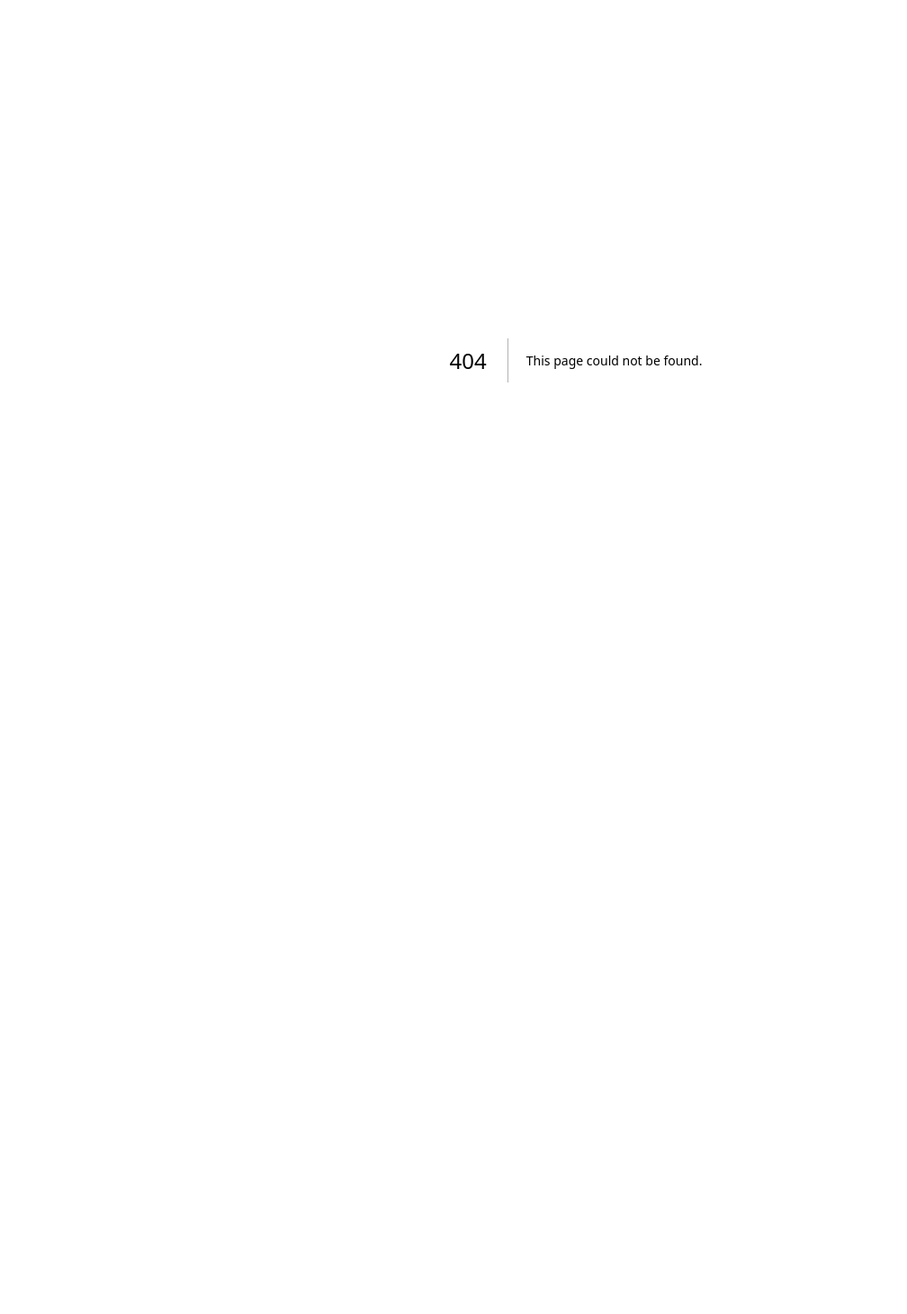
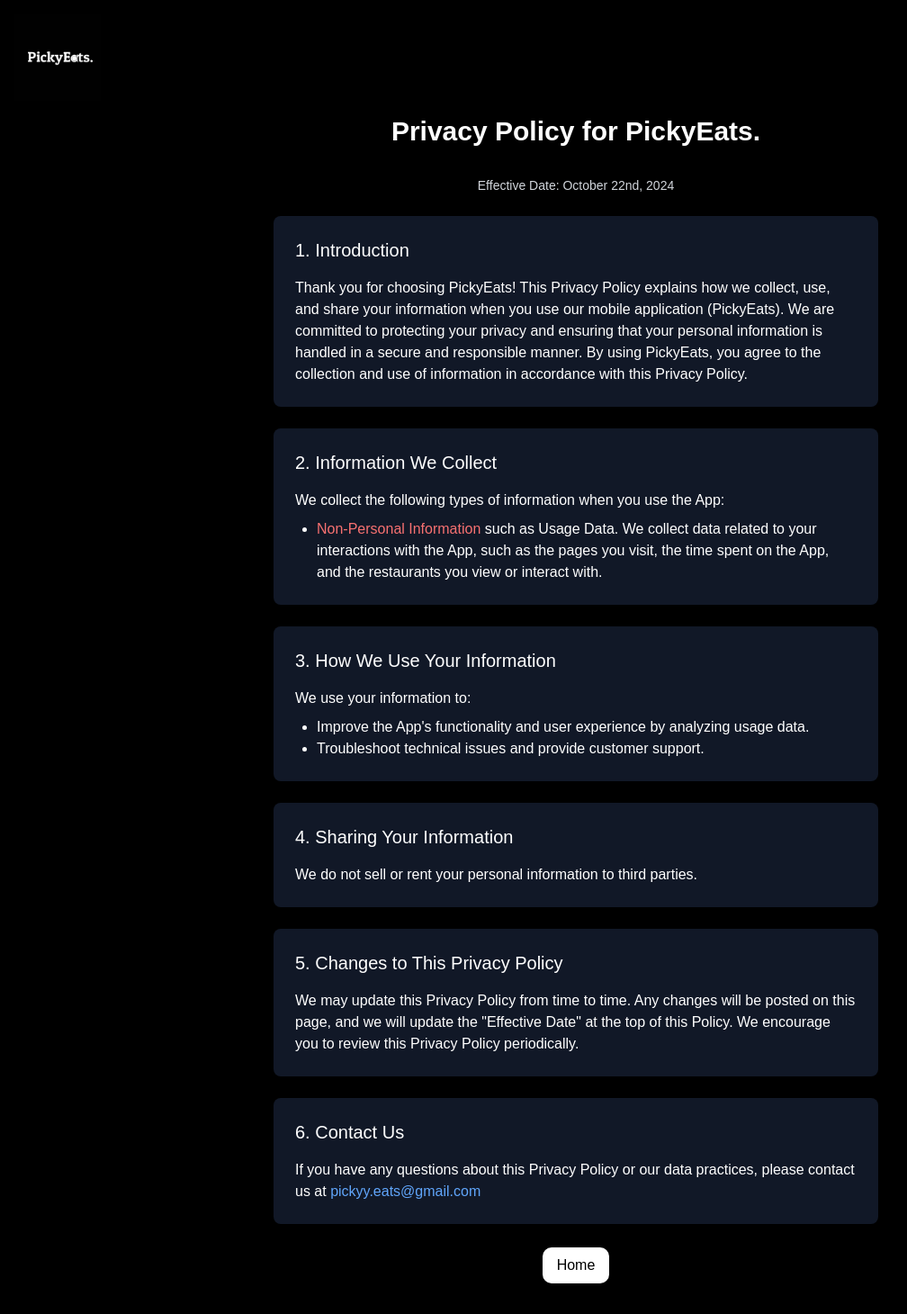
Before and after one commit to kevinhe04/picky_eats_landing_page, a Next.js app: page /privacy-policy in a window 1280 px wide. Before the commit this address had no page. Shown: the whole page at 90% size, without its empty margins (0-1008 px from the left). Before the commit the page ends 800 px from the top, so only its background shows below. Built offline with nearby package versions, Linux system fonts and the light colour scheme; a web font is replaced by a local one.

Commit message:
added privacy-policy page

```diff
--- a/src/app/page.js
+++ b/src/app/page.js
@@ -1,6 +1,9 @@
 "use client";
 
+import { useRouter } from "next/navigation";
+
 export default function Home() {
+  const router = useRouter();
   return (
     <div className="bg-black min-h-screen flex flex-col items-center justify-center text-center">
       <div className="absolute top-0 left-50% z-0">
@@ -16,9 +19,9 @@
           <div className="text-4xl md:text-6xl font-bold text-center">
             Discover Your <br />
             Next Meal.
+            <p className="mt-10 animate-bounce text-2xl">🍽️😋🍽️</p>
           </div>
         </h1>
-        <p className="mt-5 animate-bounce text-2xl">🍽️😋🍽️</p>
         <div className="flex flex-col sm:flex-row gap-4 justify-center items-center w-full mt-10">
           <a
             href="https://apps.apple.com/us/app/pickyeats/id6737159291"
@@ -54,6 +57,14 @@
             </div>
           </a>
         </div>
+        <a
+          onClick={() => {
+            router.push("./privacy-policy");
+          }}
+          className="cursor-pointer mt-5 underline"
+        >
+          Privacy Policy
+        </a>
       </div>
     </div>
   );
--- /dev/null
+++ b/src/app/privacy-policy/page.js
@@ -0,0 +1,114 @@
+"use client";
+
+import { useRouter } from "next/navigation";
+
+export default function PrivacyPolicy() {
+  const router = useRouter();
+
+  return (
+    <div className="bg-black min-h-screen flex flex-col items-center justify-center text-white px-4 py-8">
+      <div
+        className="absolute top-4 left-4 z-0 cursor-pointer"
+        onClick={() => {
+          router.push("/");
+        }}
+      >
+        <img
+          src="./PickyEats.png"
+          alt="PickyEats Logo"
+          className="w-24 h-24 object-contain"
+        />
+      </div>
+
+      <div className="max-w-2xl w-full mt-24 text-left space-y-6 z-10">
+        <h1 className="text-3xl font-bold text-center mb-8">
+          Privacy Policy for PickyEats.
+        </h1>
+
+        <p className="text-sm text-gray-300 text-center">
+          Effective Date: October 22nd, 2024
+        </p>
+
+        <section className="bg-gray-900 p-6 rounded-lg">
+          <h2 className="text-xl mb-4">1. Introduction</h2>
+          <p>
+            Thank you for choosing PickyEats! This Privacy Policy explains how
+            we collect, use, and share your information when you use our mobile
+            application (PickyEats). We are committed to protecting your privacy
+            and ensuring that your personal information is handled in a secure
+            and responsible manner. By using PickyEats, you agree to the
+            collection and use of information in accordance with this Privacy
+            Policy.
+          </p>
+        </section>
+
+        <section className="bg-gray-900 p-6 rounded-lg">
+          <h2 className="text-xl mb-4">2. Information We Collect</h2>
+          <p>
+            We collect the following types of information when you use the App:
+          </p>
+          <ul className="list-disc pl-6 mt-2">
+            <li>
+              <span className="text-red-400">Non-Personal Information</span>{" "}
+              such as Usage Data. We collect data related to your interactions
+              with the App, such as the pages you visit, the time spent on the
+              App, and the restaurants you view or interact with.
+            </li>
+          </ul>
+        </section>
+
+        <section className="bg-gray-900 p-6 rounded-lg">
+          <h2 className="text-xl mb-4">3. How We Use Your Information</h2>
+          <p>We use your information to:</p>
+          <ul className="list-disc pl-6 mt-2">
+            <li>
+              Improve the App's functionality and user experience by analyzing
+              usage data.
+            </li>
+            <li>Troubleshoot technical issues and provide customer support.</li>
+          </ul>
+        </section>
+
+        <section className="bg-gray-900 p-6 rounded-lg">
+          <h2 className="text-xl  mb-4">4. Sharing Your Information</h2>
+          <p>
+            We do not sell or rent your personal information to third parties.
+          </p>
+        </section>
+
+        <section className="bg-gray-900 p-6 rounded-lg">
+          <h2 className="text-xl  mb-4">5. Changes to This Privacy Policy</h2>
+          <p>
+            We may update this Privacy Policy from time to time. Any changes
+            will be posted on this page, and we will update the "Effective Date"
+            at the top of this Policy. We encourage you to review this Privacy
+            Policy periodically.
+          </p>
+        </section>
+
+        <section className="bg-gray-900 p-6 rounded-lg">
+          <h2 className="text-xl  mb-4">6. Contact Us</h2>
+          <p>
+            If you have any questions about this Privacy Policy or our data
+            practices, please contact us at{" "}
+            <a
+              href="mailto:pickyy.eats@gmail.com"
+              className="text-blue-400 hover:underline"
+            >
+              pickyy.eats@gmail.com
+            </a>
+          </p>
+        </section>
+
+        <div className="text-center mt-8">
+          <button
+            onClick={() => router.back()}
+            className="bg-white hover:bg-black border-2 hover:text-white border-black hover:border-white text-black py-2 px-4 rounded-xl transition-all duration-300"
+          >
+            Home
+          </button>
+        </div>
+      </div>
+    </div>
+  );
+}
```
